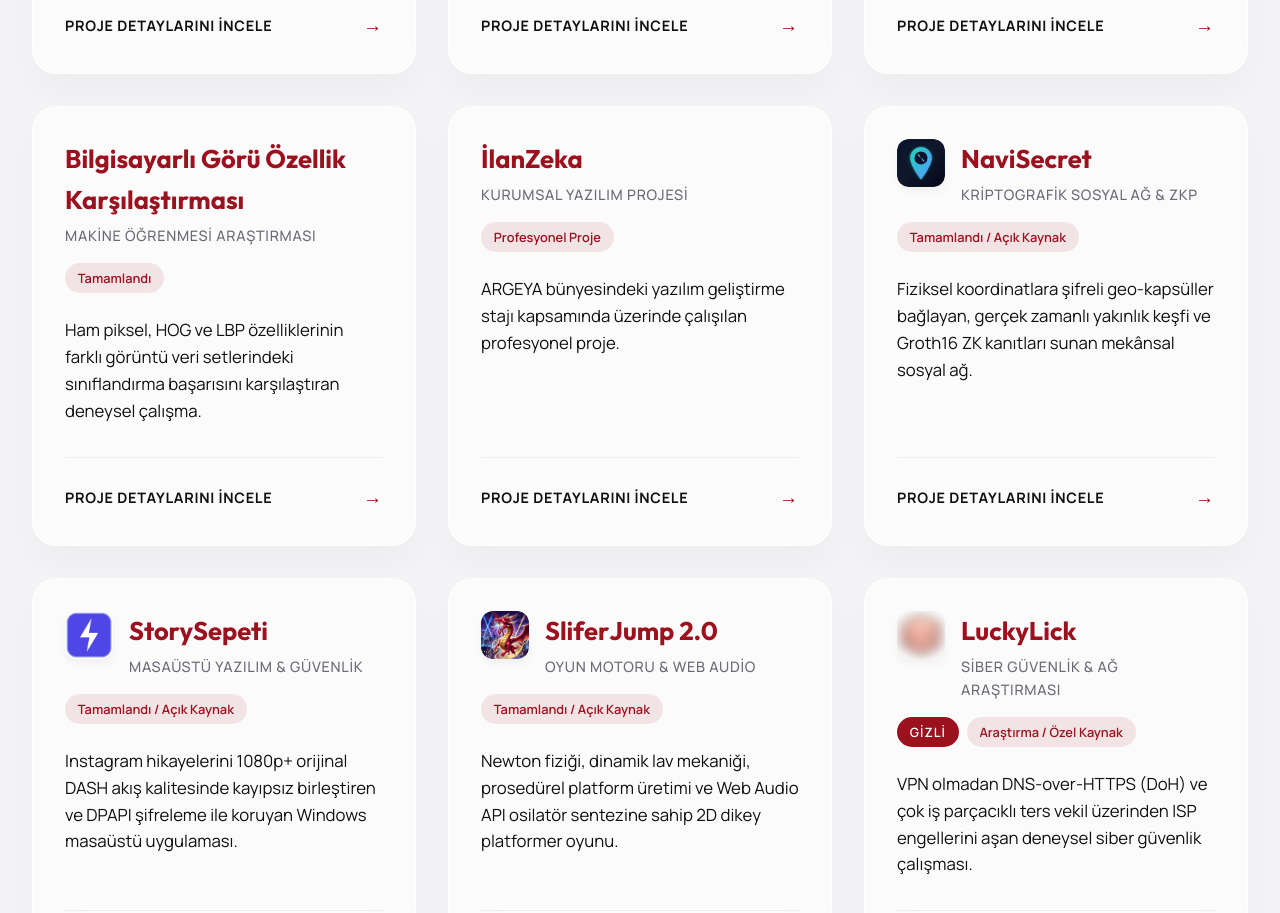
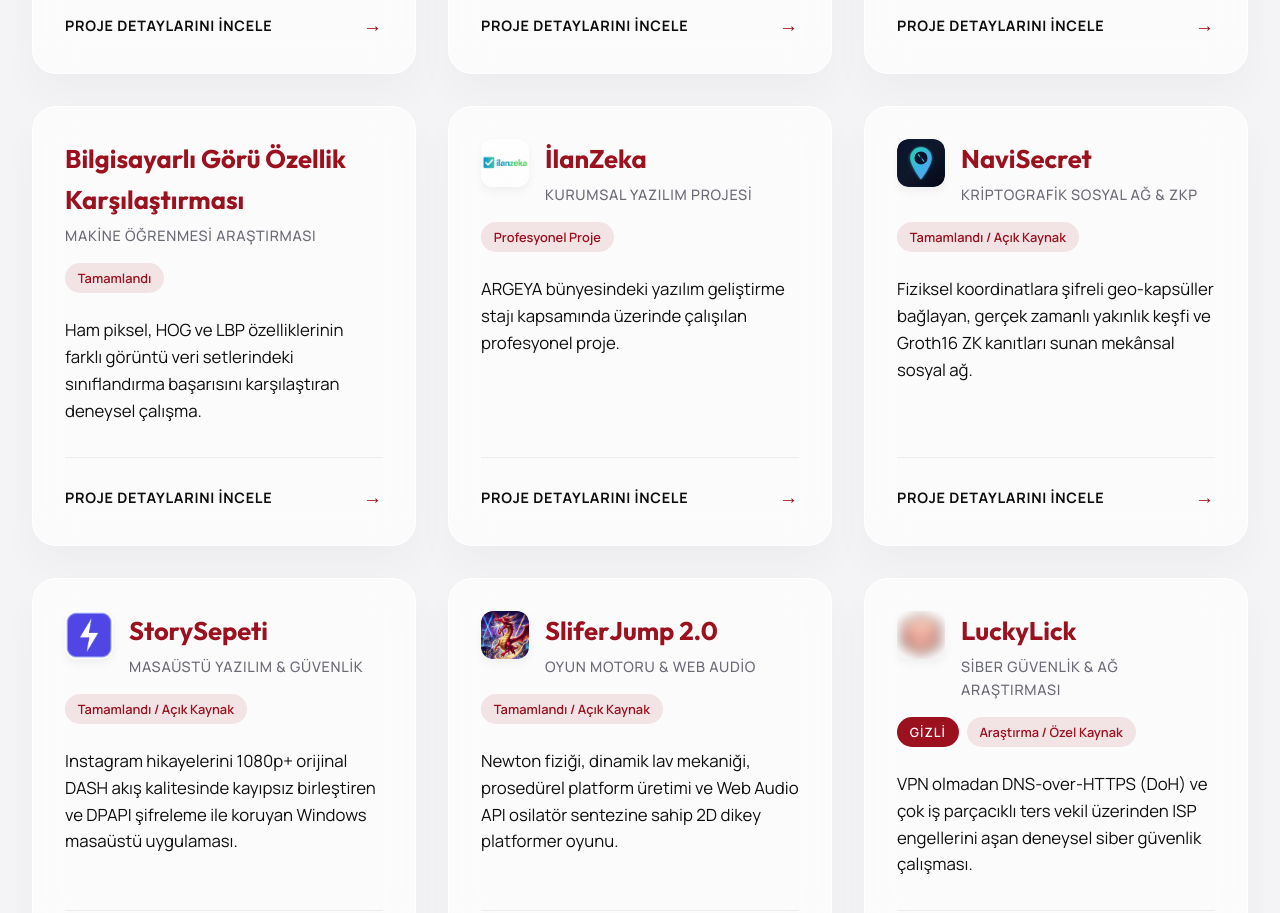
Before and after one commit to ersinsandal/ErsinSandal-Portfolio, a React (Vite) app: page /projeler in a window 1280 px wide. Shown: the part 1780-2693 px from the top of the page. Built offline with nearby package versions, Linux system fonts and the light colour scheme.

Commit message:
Add İlanZeka project logo from local download

```diff
--- a/src/data/projectsData.jsx
+++ b/src/data/projectsData.jsx
@@ -9,6 +9,7 @@
 import logoSliferJump from '../assets/sliferjump.png';
 import logoLuckyLick from '../assets/lucklick.png';
 import logoB2X from '../assets/b2x.jpeg';
+import logoIlanZeka from '../assets/ilanzeka.jpg';
 
 export const projectsData = [
   {
@@ -451,6 +452,8 @@
   {
     id: "ilanzeka",
     title: "İlanZeka",
+    logo: logoIlanZeka,
+    blurLogo: false,
     subtitle: "ARGEYA Bünyesinde Profesyonel Yazılım Projesi",
     category: "Kurumsal Yazılım Projesi",
     shortDesc: "ARGEYA bünyesindeki yazılım geliştirme stajı kapsamında üzerinde çalışılan profesyonel proje.",
```
Also changed, not shown: src/assets/ilanzeka.jpg (added).
